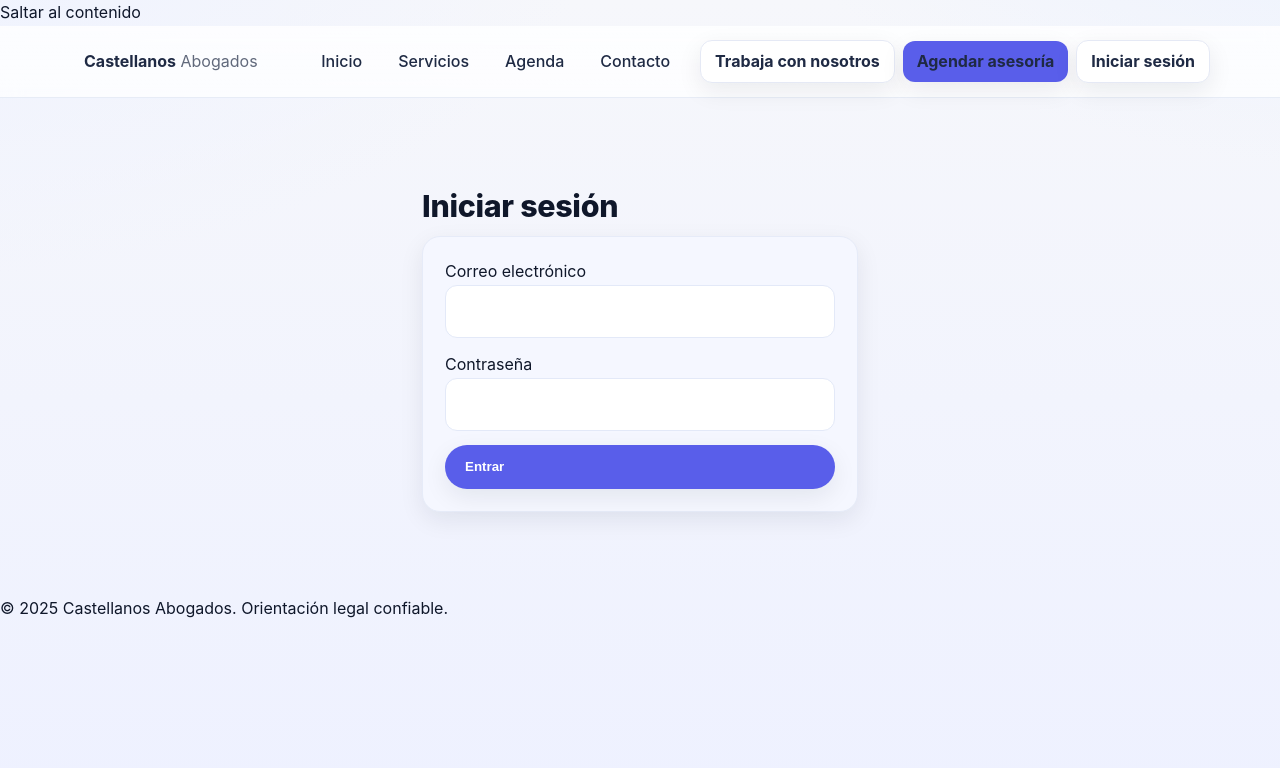
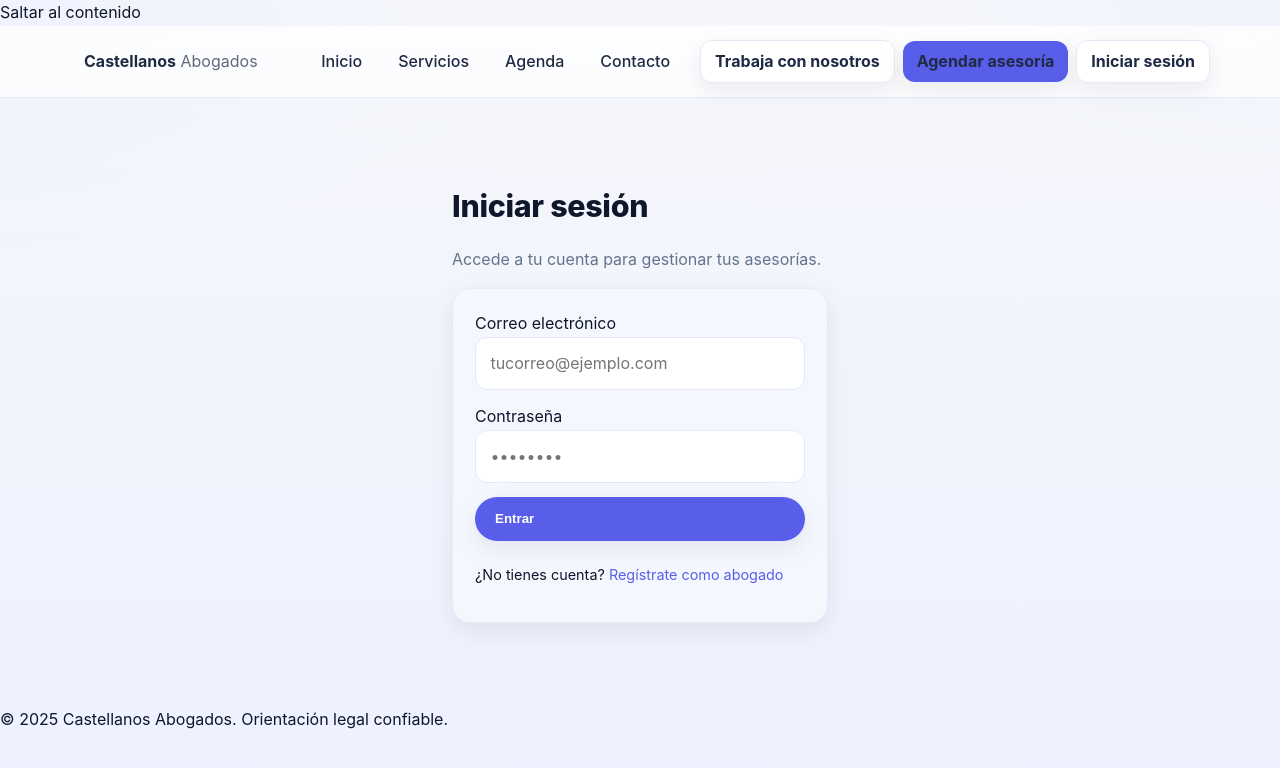
Before and after one commit to jjonnas1/castellanosabogados, a Next.js app: page /login in a window 1280 px wide. Shown: the top 768 px of the page. Built offline with nearby package versions, Linux system fonts and the light colour scheme; no server answers.

Commit message:
Update page.tsx

```diff
--- a/app/login/page.tsx
+++ b/app/login/page.tsx
@@ -1,61 +1,72 @@
 "use client";
 
 import { useState } from "react";
-import { supabase } from "../../lib/supabaseClient";
-import { useRouter } from "next/navigation";
+import { supabase } from "@/lib/supabaseClient";
 
 export default function LoginPage() {
   const [email, setEmail] = useState("");
   const [password, setPassword] = useState("");
+  const [loading, setLoading] = useState(false);
   const [error, setError] = useState<string | null>(null);
-  const [loading, setLoading] = useState(false);
-  const router = useRouter();
 
   async function handleLogin(e: React.FormEvent) {
     e.preventDefault();
+    setLoading(true);
     setError(null);
-    setLoading(true);
 
-    const { data, error } = await supabase.auth.signInWithPassword({
+    const { error } = await supabase.auth.signInWithPassword({
       email,
       password,
     });
 
     if (error) setError(error.message);
-    else router.push("/dashboard");
-
+    else window.location.href = "/panel"; // 👈 redirige luego al dashboard (lo haremos)
     setLoading(false);
   }
 
   return (
     <main className="section">
-      <div className="wrap" style={{ maxWidth: 480 }}>
+      <div className="wrap" style={{ maxWidth: 420 }}>
         <h1 className="h2">Iniciar sesión</h1>
+        <p className="muted">Accede a tu cuenta para gestionar tus asesorías.</p>
+
         <form onSubmit={handleLogin} className="panel" style={{ display: "grid", gap: 14 }}>
           <label>
             Correo electrónico
             <input
               type="email"
+              required
               value={email}
               onChange={(e) => setEmail(e.target.value)}
-              required
+              placeholder="tucorreo@ejemplo.com"
             />
           </label>
+
           <label>
             Contraseña
             <input
               type="password"
+              required
               value={password}
               onChange={(e) => setPassword(e.target.value)}
-              required
+              placeholder="••••••••"
             />
           </label>
-          <button type="submit" className="btn btn--primary" disabled={loading}>
-            {loading ? "Entrando..." : "Entrar"}
+
+          <button className="btn btn--primary" disabled={loading}>
+            {loading ? "Ingresando..." : "Entrar"}
           </button>
+
+          <p style={{ fontSize: ".9rem", marginTop: 8 }}>
+            ¿No tienes cuenta?{" "}
+            <a href="/registro/abogado" style={{ color: "var(--brand-600)" }}>
+              Regístrate como abogado
+            </a>
+          </p>
         </form>
+
         {error && (
-          <div className="panel" style={{ background: "#fff5f5", borderColor: "#fed7d7" }}>
+          <div className="panel" style={{ background: "#fff5f5", borderColor: "#fed7d7", marginTop: 12 }}>
             ❌ {error}
           </div>
         )}
```
